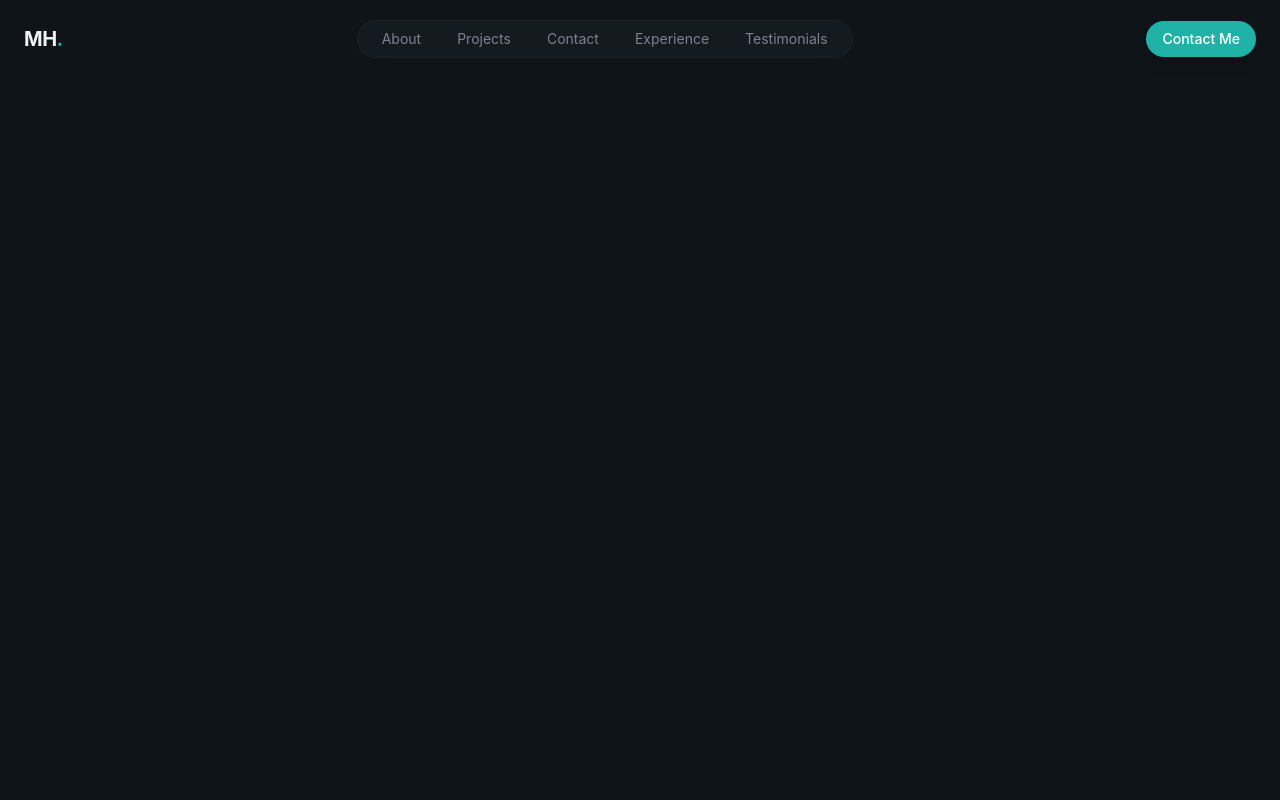
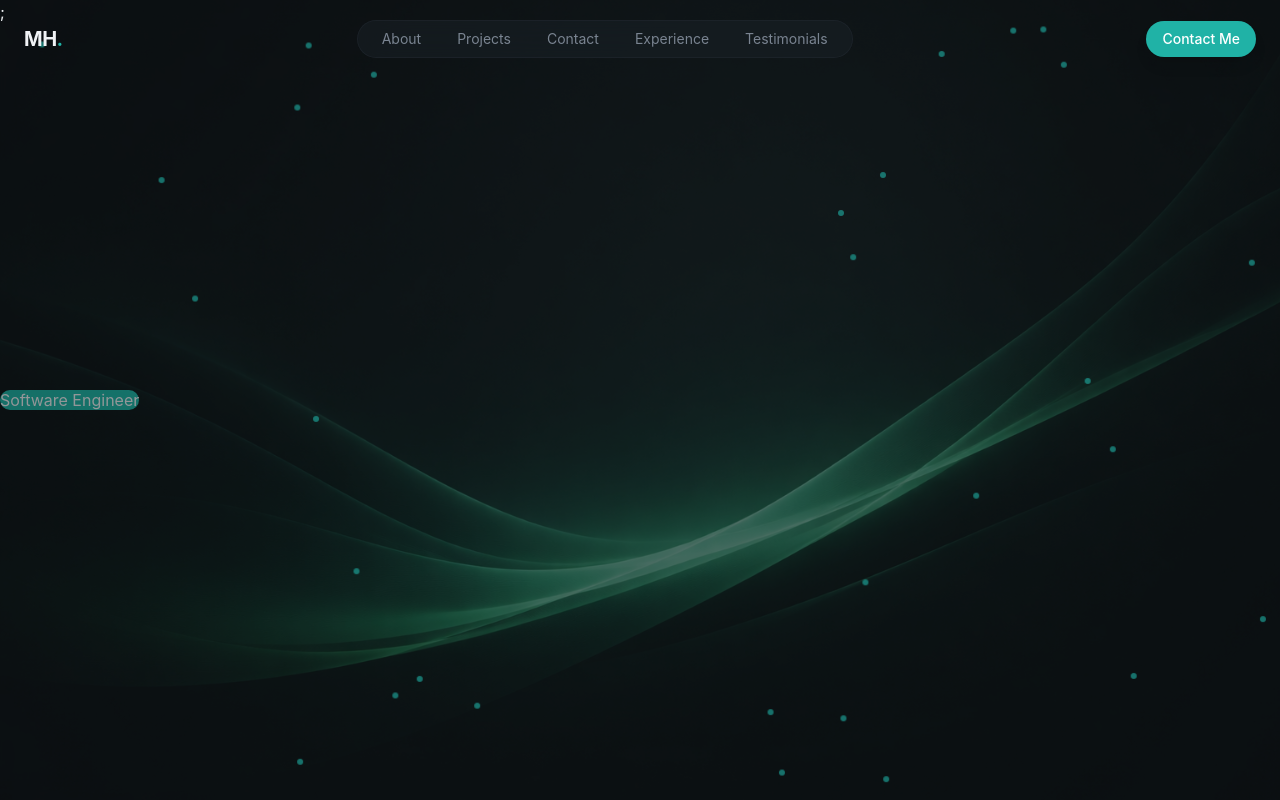
Before and after one commit to moamel-hashim/React-portfolio, a React (Vite) app: page / in a window 1280 px wide. Built offline with nearby package versions, Linux system fonts and the light colour scheme.

Commit message:
working on my Hero section

```diff
--- a/src/index.css
+++ b/src/index.css
@@ -74,4 +74,23 @@
   .animate-fade-in {
     animation: fade-in 0.8s ease-in-out both;
   }
+
+    @keyframes slow-drift {
+    0%,
+    100% {
+      transform: translate(0,0);
+    }
+    25% {
+      transform: translate(20px, -30px);
+    }
+    50% {
+      transform: translate(-15px, -20px);
+    }
+    75% {
+      transform: translate(30px, 10px);
+    }
+  }
+  .animate-fade-in {
+    animation: fade-in 0.8s ease-in-out both;
+  }
 }
--- a/src/layouts/Navbar.jsx
+++ b/src/layouts/Navbar.jsx
@@ -16,7 +16,7 @@
 export const Navbar = () => {
   const [isMobileMenuOpen, setIsMobileMenuOpen] = useState(false)
   return (
-    <header className='fixed top-0 left-0  right-0 bg-transparent py-5'>
+    <header className='fixed top-0 left-0  right-0 bg-transparent py-5 z-50'>
       <nav className='container mx-auto px-6 flex items-center justify-between'>
         <a href='#' className='text-xl font-bold tracking-tight hover:text-primary'>MH<span className='text-primary'>.</span></a>
 
--- a/src/sections/Hero.jsx
+++ b/src/sections/Hero.jsx
@@ -1,3 +1,42 @@
 export const Hero = () => {
-  return <section></section>;
-}
+  return (
+    <section className="relative min-h-screen flex items-center overflow-hidden">
+      <div className="absolute inset-0">
+        <img
+          src="/public/images/Emerald waves on black gradient.png"
+          alt="Hero image"
+          className="w-full h-full object-cover opacity-40"
+        />
+        <div className="absolute inset-0 bg-liner-to-b from-background/20 via-background/80 to-background" />
+      </div>
+
+      <div className="absolute inset-0 overflow-hidden pointer-events-none">
+        {[...Array(30)].map((_, i) => (
+          <div
+            className="absolute w-1.5 h-1.5 rounded-full opacity-60"
+            style={{
+              backgroundColor: "#20b2a6",
+              left: `${Math.random() * 100}%`,
+              top: `${Math.random() * 100}%`,
+              animation: `slow-drift ${15 + Math.random() * 20}s ease-in-out infinite`,
+              animationDelay: `${Math.random() * 5}s`,
+            }}
+          />
+        ))};
+      </div>
+      {/*Content*/}
+      <div>
+        <div>
+          {/*left column*/}
+          <div>
+            <div>
+              <span className='w-2 h-2 bg-primary rounded-full'>Software Engineer</span>
+            </div>
+          </div>
+          {/*right column*/}
+
+        </div>
+      </div>
+    </section>
+  );
+};
```
Also changed, not shown: public/images/Emerald waves on black gradient.png (added).
